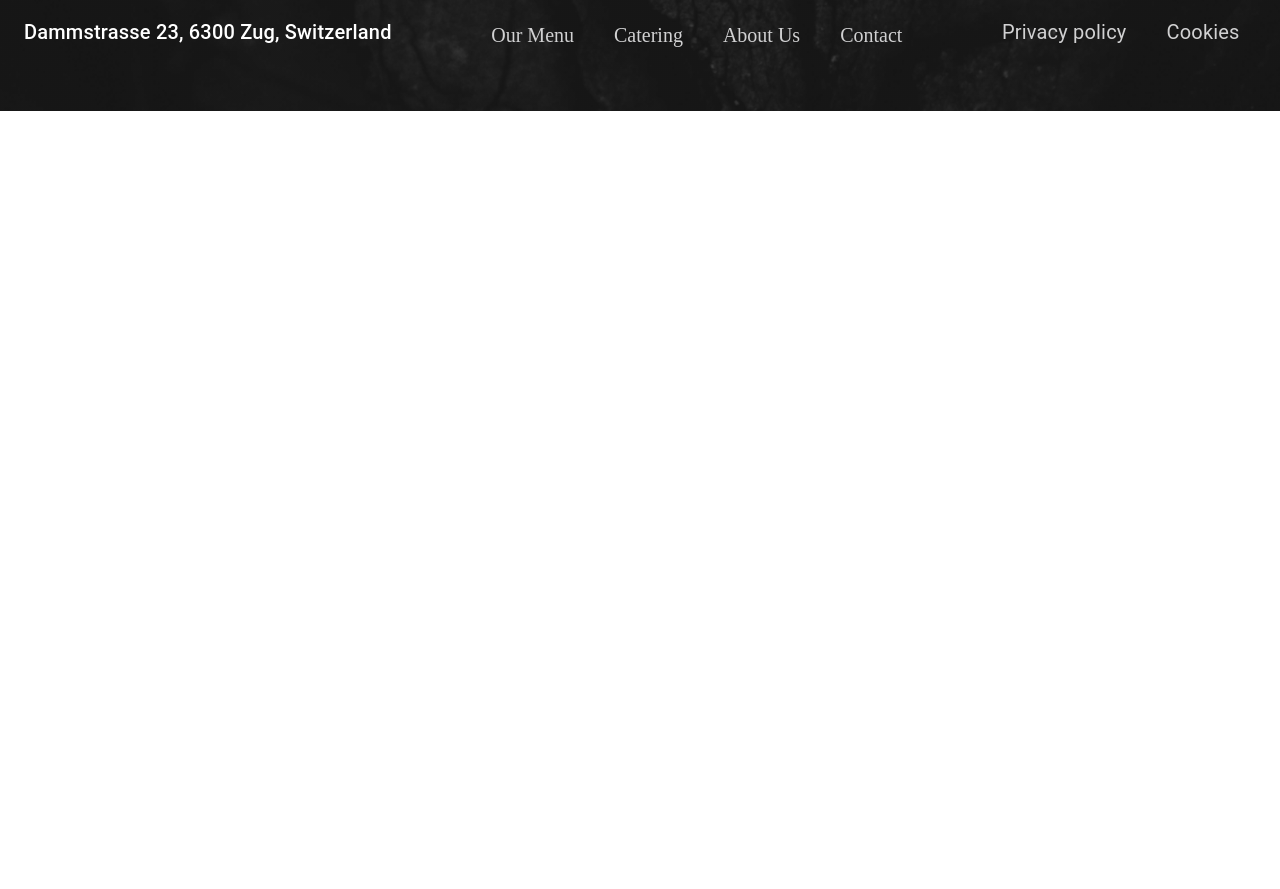
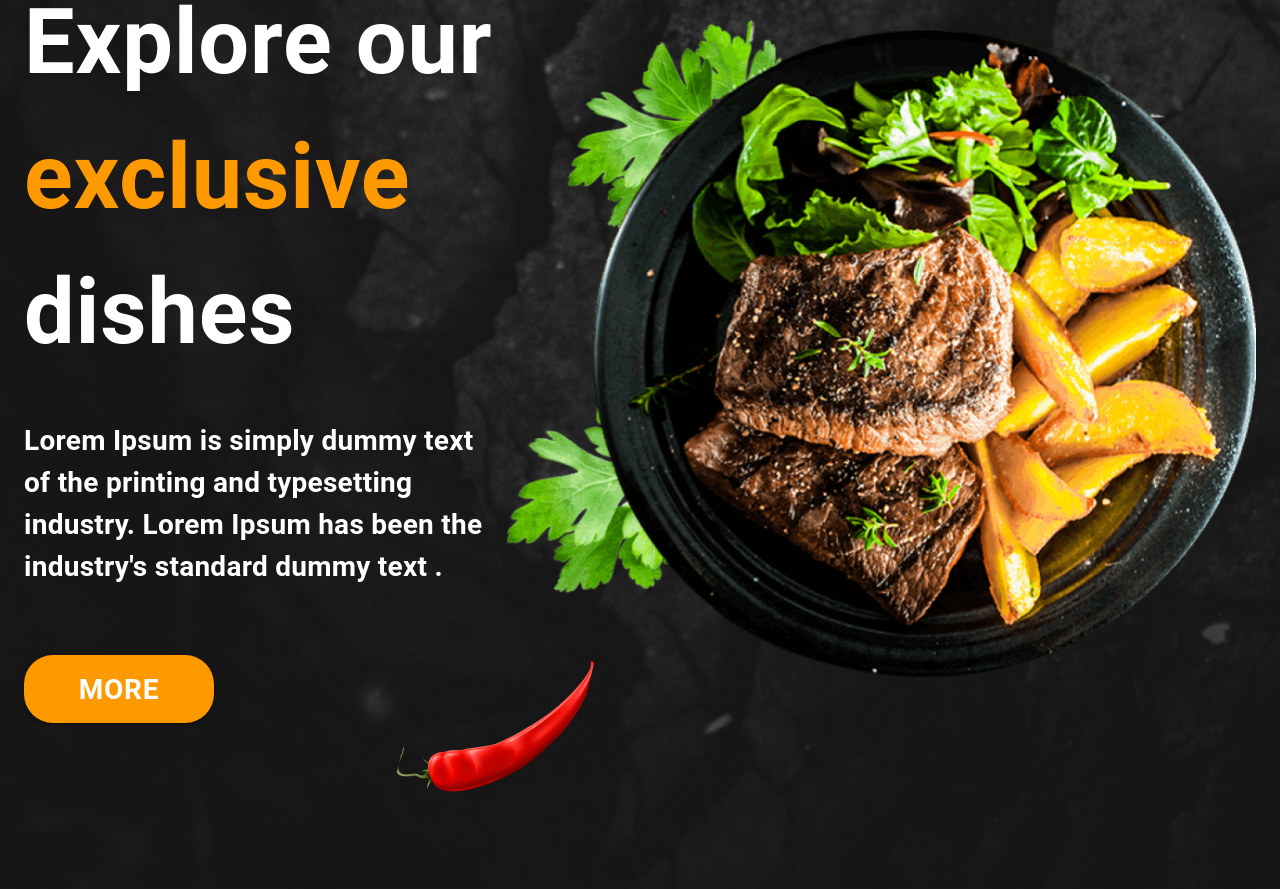
Before and after one commit to Borys-Mch/burgarita, a React (Vite) app: page / in a window 1280 px wide. Shown: the part 1500-2389 px from the top of the page. Before the commit the page ends 1611 px from the top, so only its background shows below. Built offline with nearby package versions, Linux system fonts and the light colour scheme.

Commit message:
Added Exclusive section

```diff
--- /dev/null
+++ b/src/components/ExclusiveSection.jsx
@@ -0,0 +1,67 @@
+import React from "react";
+import { Box, Button, Container, Stack, Typography } from "@mui/material";
+
+import exclusiveImg from "../assets/exclusive.png";
+import pepperImg from "../assets/pepper.png";
+
+const ExclusiveSection = () => {
+  return (
+    <Container maxWidth="xl">
+      <Stack
+        my={13}
+        position="relative"
+        direction={{ xs: "column-reverse", sm: "row" }}
+        alignItems="center">
+        <Box>
+          <Typography
+            fontSize={{ xs: 40, md: 50, lg: 90 }}
+            fontWeight={700}
+            color="white">
+            Explore our <span style={{ color: "#FF9900" }}>exclusive</span>{" "}
+            dishes
+          </Typography>
+          <Typography
+            mt={{ xs: 2, md: 5 }}
+            fontSize={{ xs: 20, lg: 28 }}
+            fontWeight={600}
+            color="white"
+            maxWidth="sm">
+            Lorem Ipsum is simply dummy text of the printing and typesetting
+            industry. Lorem Ipsum has been the industry's standard dummy text .
+          </Typography>
+          <Button
+            variant="contained"
+            color="warning"
+            sx={{
+              marginTop: { xs: "20px", md: "67px" },
+              borderRadius: "29px",
+              width: "190px",
+              height: "68px",
+              fontSize: "28px",
+              fontWeight: 600,
+              background: "#FF9900",
+            }}>
+            More
+          </Button>
+        </Box>
+        <Box
+          component="img"
+          src={exclusiveImg}
+          alt="exclusive"
+          width={{ xs: "350px", md: "500px", lg: "750px" }}
+          height={{ xs: "308px", md: "441px", lg: "661px" }}
+        />
+        <Box
+          component="img"
+          src={pepperImg}
+          alt="Pepper"
+          position="absolute"
+          bottom="-100px"
+          left="30%"
+        />
+      </Stack>
+    </Container>
+  );
+};
+
+export default ExclusiveSection;
--- a/src/pages/HomePage.jsx
+++ b/src/pages/HomePage.jsx
@@ -1,10 +1,12 @@
 import React from "react";
+import ExclusiveSection from "../components/ExclusiveSection";
 import HeroSection from "../components/HeroSection";
 
 const HomePage = () => {
   return (
     <>
       <HeroSection />
+      <ExclusiveSection />
     </>
   );
 };
```
Also changed, not shown: src/assets/exclusive.png (added), src/assets/pepper.png (added).
